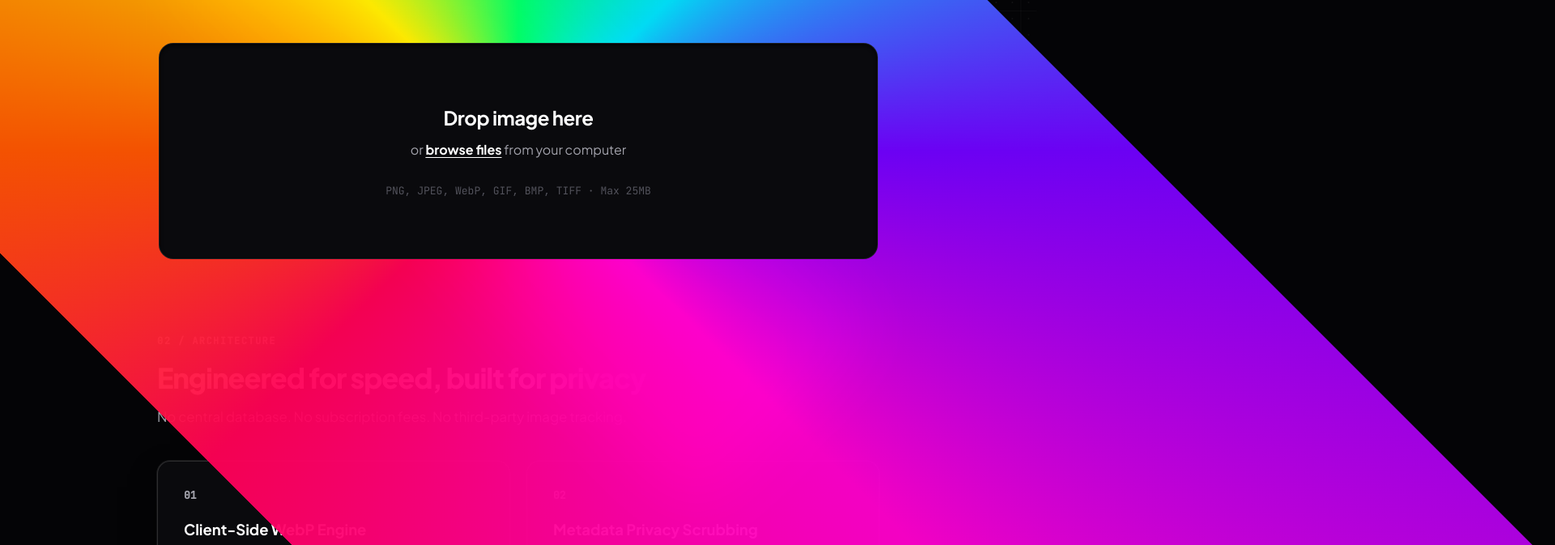
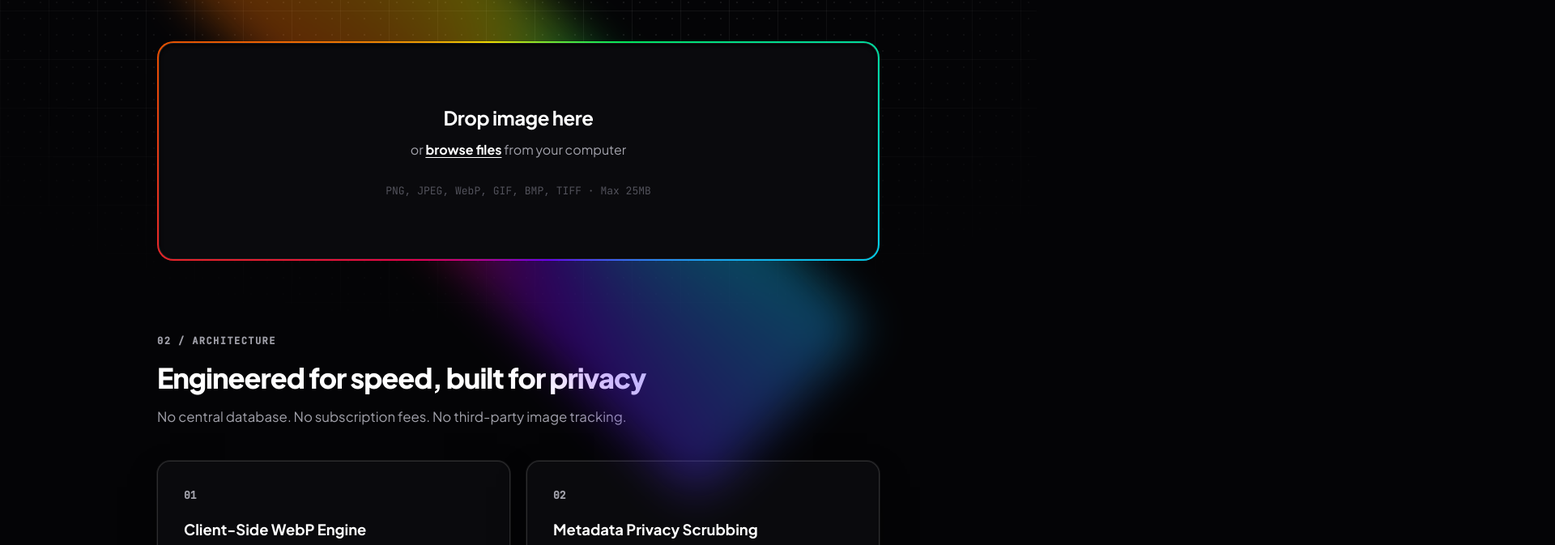
Before and after one commit to Codeenk/Airimg, a website built with Vite: page index.html in a window 1280 px wide. Shown: the part 407-1080 px from the top of the page at 81% size, 1920 px wide, since content can reach past the window. Built offline with nearby package versions, Linux system fonts and the light colour scheme; no server answers.

Commit message:
Fix: contain RGB gradient with overflow:hidden, move LED backlight outside clipped wrapper

```diff
--- a/src/style.css
+++ b/src/style.css
@@ -359,72 +359,77 @@ body {
   margin-bottom: 5.5rem;
 }
 
-/* ---- Lifted Dropzone with Moving RGB Spectrum Border & Ambient LED Backlight ---- */
+/* ---- Dropzone Shell (outer positioning context) ---- */
+.dropzone-shell {
+  position: relative;
+  transform: translateY(-2px);
+  transition: transform var(--duration-normal) var(--ease-out);
+}
+
+/* LED Backlight — lives OUTSIDE the clipped wrapper so it bleeds outward like real LEDs */
+.dropzone-led-backlight {
+  position: absolute;
+  inset: -16px;
+  border-radius: calc(var(--radius-lg) + 14px);
+  background: conic-gradient(
+    from 0deg,
+    #ff0055 0deg,
+    #ff5500 60deg,
+    #ffea00 120deg,
+    #00ff66 180deg,
+    #00e5ff 240deg,
+    #7000ff 300deg,
+    #ff0055 360deg
+  );
+  animation: rgbRotate 8s linear infinite;
+  filter: blur(28px);
+  opacity: 0.35;
+  pointer-events: none;
+  z-index: 0;
+  transition: opacity var(--duration-normal) var(--ease-out),
+              filter var(--duration-normal) var(--ease-out);
+}
+
+/* RGB Border Wrapper — overflow:hidden clips the huge spinning conic to a thin 2px border */
 .dropzone-rgb-wrapper {
   position: relative;
   border-radius: var(--radius-lg);
   padding: 2px;
   background: transparent;
-  transform: translateY(-2px);
-  transition: transform var(--duration-normal) var(--ease-out);
+  overflow: hidden;
+  z-index: 1;
 }
 
-/* Radiating Hardware LED Backlight Aura */
-.dropzone-led-backlight {
-  position: absolute;
-  inset: -28px;
-  border-radius: calc(var(--radius-lg) + 20px);
-  background: conic-gradient(
-    from 0deg,
-    #ff0055 0deg,
-    #ff5500 45deg,
-    #ffea00 90deg,
-    #00ff66 135deg,
-    #00e5ff 180deg,
-    #7000ff 225deg,
-    #ff00cc 270deg,
-    #ff0055 360deg
-  );
-  animation: rgbRotate 8s linear infinite;
-  filter: blur(36px);
-  opacity: 0.8;
-  pointer-events: none;
-  z-index: 0;
-  transition: all var(--duration-normal) var(--ease-out);
-}
-
-/* Crisp Moving RGB Border Stroke Container */
+/* Spinning conic gradient — oversized so rotation covers all edges evenly */
 .dropzone-rgb-wrapper::after {
   content: '';
   position: absolute;
   inset: -150%;
-  border-radius: var(--radius-lg);
   background: conic-gradient(
     from 0deg,
     #ff0055 0deg,
-    #ff5500 45deg,
-    #ffea00 90deg,
-    #00ff66 135deg,
-    #00e5ff 180deg,
-    #7000ff 225deg,
-    #ff00cc 270deg,
+    #ff5500 60deg,
+    #ffea00 120deg,
+    #00ff66 180deg,
+    #00e5ff 240deg,
+    #7000ff 300deg,
     #ff0055 360deg
   );
   animation: rgbRotate 8s linear infinite;
-  opacity: 0.95;
-  z-index: 1;
+  opacity: 0.9;
+  z-index: 0;
 }
 
-.dropzone-rgb-wrapper:hover,
-.wrapper--active {
+/* Hover / drag-active states */
+.dropzone-shell:hover,
+.shell--active {
   transform: translateY(-5px);
 }
 
-.dropzone-rgb-wrapper:hover .dropzone-led-backlight,
-.wrapper--active .dropzone-led-backlight {
-  opacity: 1;
-  filter: blur(48px);
-  inset: -36px;
+.dropzone-shell:hover .dropzone-led-backlight,
+.shell--active .dropzone-led-backlight {
+  opacity: 0.55;
+  filter: blur(38px);
 }
 
 @keyframes rgbRotate {
--- a/src/ui/dropzone.ts
+++ b/src/ui/dropzone.ts
@@ -6,12 +6,19 @@ export function createDropzone(
   onFile: (file: File) => void,
   onError: (error: AppError) => void
 ): { destroy: () => void } {
+  /* Outer shell — positions both the backlight and the clipped border wrapper */
+  const shell = document.createElement('div');
+  shell.className = 'dropzone-shell';
+
+  /* LED backlight glow — sits OUTSIDE the clipped wrapper so it can bleed outward */
+  const backlight = document.createElement('div');
+  backlight.className = 'dropzone-led-backlight';
+  shell.appendChild(backlight);
+
+  /* RGB border wrapper — overflow:hidden clips the spinning conic gradient to a thin border */
   const wrapper = document.createElement('div');
   wrapper.className = 'dropzone-rgb-wrapper';
-
-  const backlight = document.createElement('div');
-  backlight.className = 'dropzone-led-backlight';
-  wrapper.appendChild(backlight);
+  shell.appendChild(wrapper);
 
   const zone = document.createElement('div');
   zone.id = 'dropzone';
@@ -45,21 +52,21 @@ export function createDropzone(
     e.preventDefault();
     e.stopPropagation();
     zone.classList.add('dropzone--active');
-    wrapper.classList.add('wrapper--active');
+    shell.classList.add('shell--active');
   }
 
   function handleDragLeave(e: DragEvent) {
     e.preventDefault();
     e.stopPropagation();
     zone.classList.remove('dropzone--active');
-    wrapper.classList.remove('wrapper--active');
+    shell.classList.remove('shell--active');
   }
 
   function handleDrop(e: DragEvent) {
     e.preventDefault();
     e.stopPropagation();
     zone.classList.remove('dropzone--active');
-    wrapper.classList.remove('wrapper--active');
+    shell.classList.remove('shell--active');
     const file = e.dataTransfer?.files[0];
     if (file) validateAndEmit(file);
   }
@@ -80,7 +87,7 @@ export function createDropzone(
   zone.addEventListener('click', handleClick);
   fileInput.addEventListener('change', handleFileChange);
 
-  container.appendChild(wrapper);
+  container.appendChild(shell);
 
   return {
     destroy() {
@@ -89,7 +96,7 @@ export function createDropzone(
       zone.removeEventListener('drop', handleDrop);
       zone.removeEventListener('click', handleClick);
       fileInput.removeEventListener('change', handleFileChange);
-      wrapper.remove();
+      shell.remove();
     },
   };
 }
```
